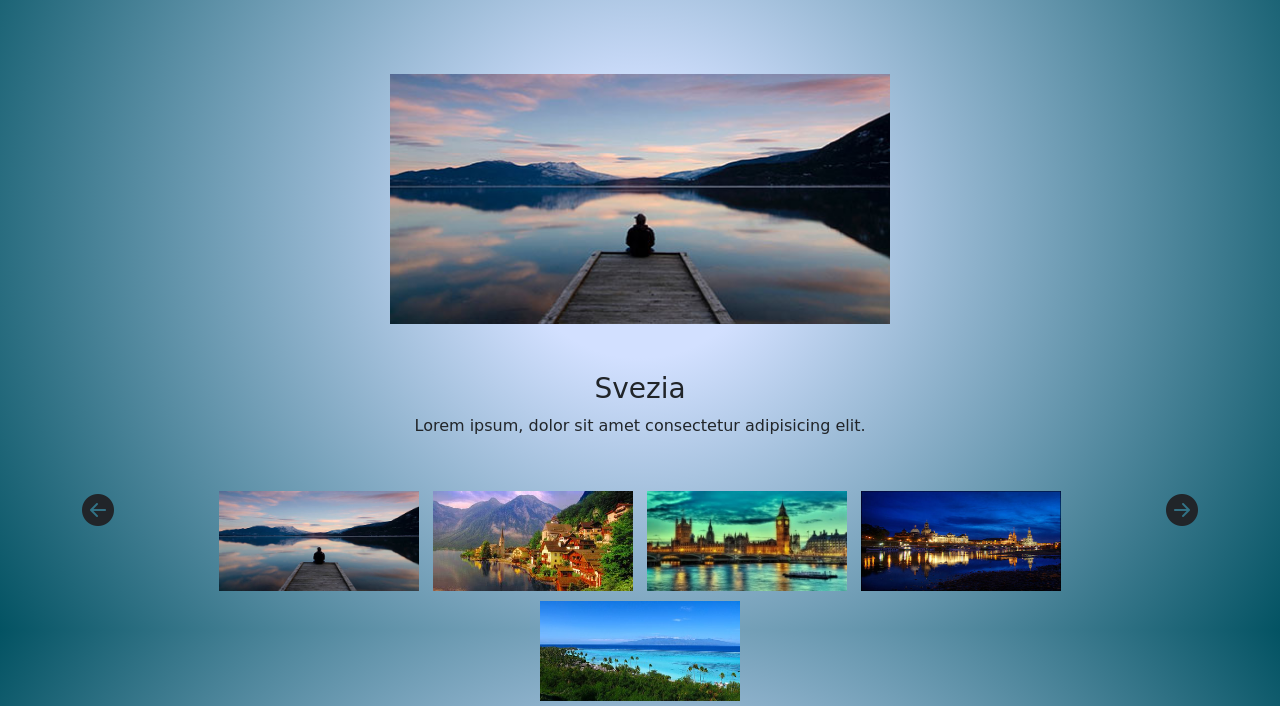
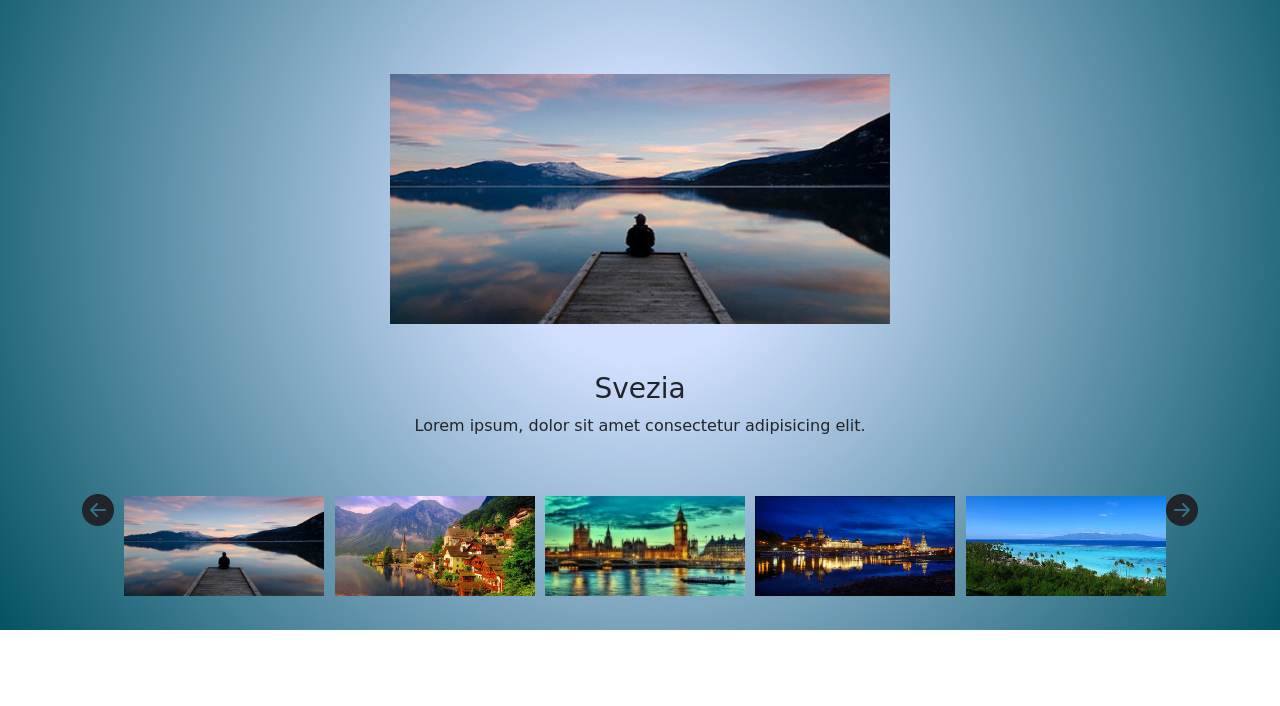
Before and after one commit to PeeperInTheSpace/vue-slider, a plain HTML site: page index.html in a window 1280 px wide. Shown: the part 170-876 px from the top of the page. After the commit the page ends 800 px from the top, so only its background shows below. Drawn offline with nearby package versions, Linux system fonts and the light colour scheme; a web font is replaced by a local one.

Commit message:
Fixed V-For in Thumbnails

```diff
--- a/index.html
+++ b/index.html
@@ -50,12 +50,8 @@
                     <div class="d-flex justify-content-between">
                         <i class="bi bi-arrow-left-circle-fill" style="font-size: 2rem" @click="showPrev"></i>
                                 <!-- THUMBNAILS -->
-                                <div>
-                                    <img src="img/01.jpg" alt="" class="fl-thumbnails">
-                                    <img src="img/02.jpg" alt="" class="fl-thumbnails">
-                                    <img src="img/03.jpg" alt="" class="fl-thumbnails">
-                                    <img src="img/04.jpg" alt="" class="fl-thumbnails">
-                                    <img src="img/05.jpg" alt="" class="fl-thumbnails">
+                                <div v-for="(item, index) in imagesArray" class="fl-thumbnails" :class="index === activeIndex ? 'active' : ''">
+                                    <img :src="item.image" :alt="item.title" class="fl-thumbnails">
                                 </div>
                         <i class="bi bi-arrow-right-circle-fill" style="font-size: 2rem" @click="showNext"></i>
                     </div>
```
